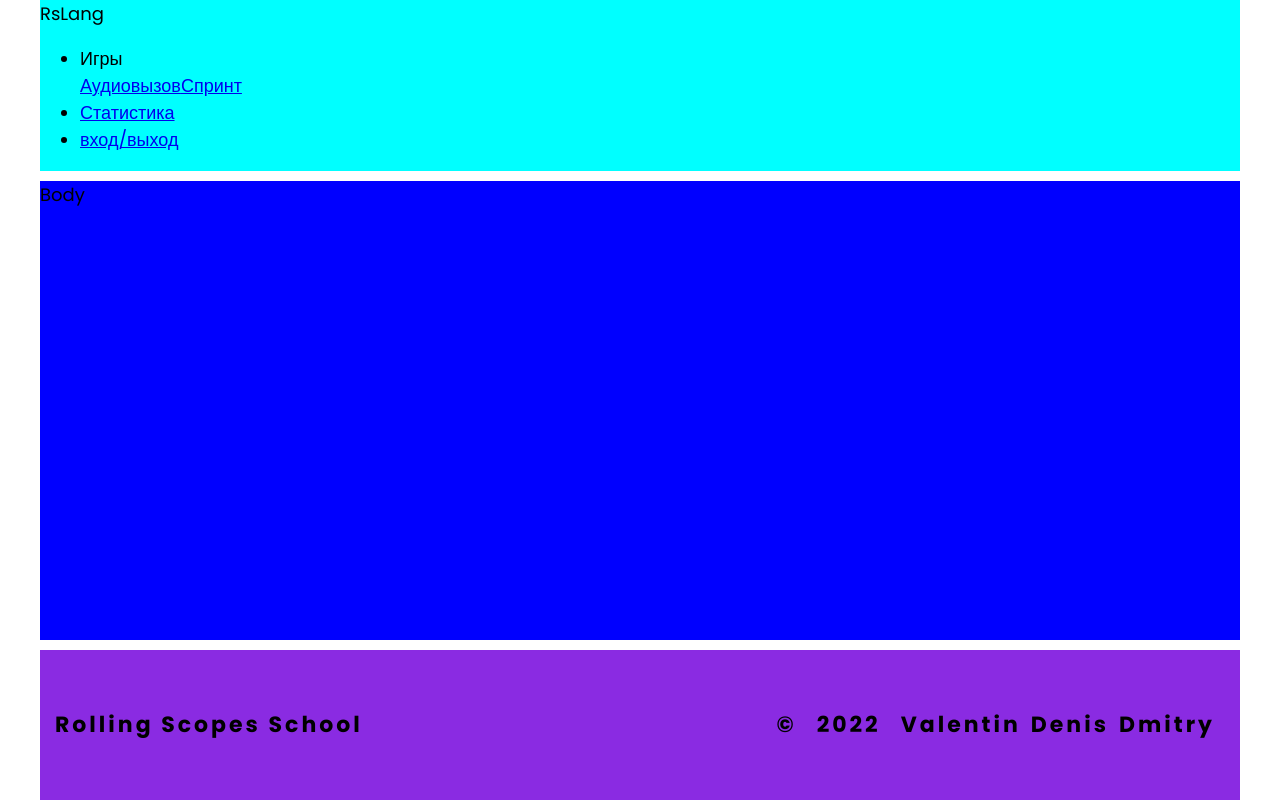
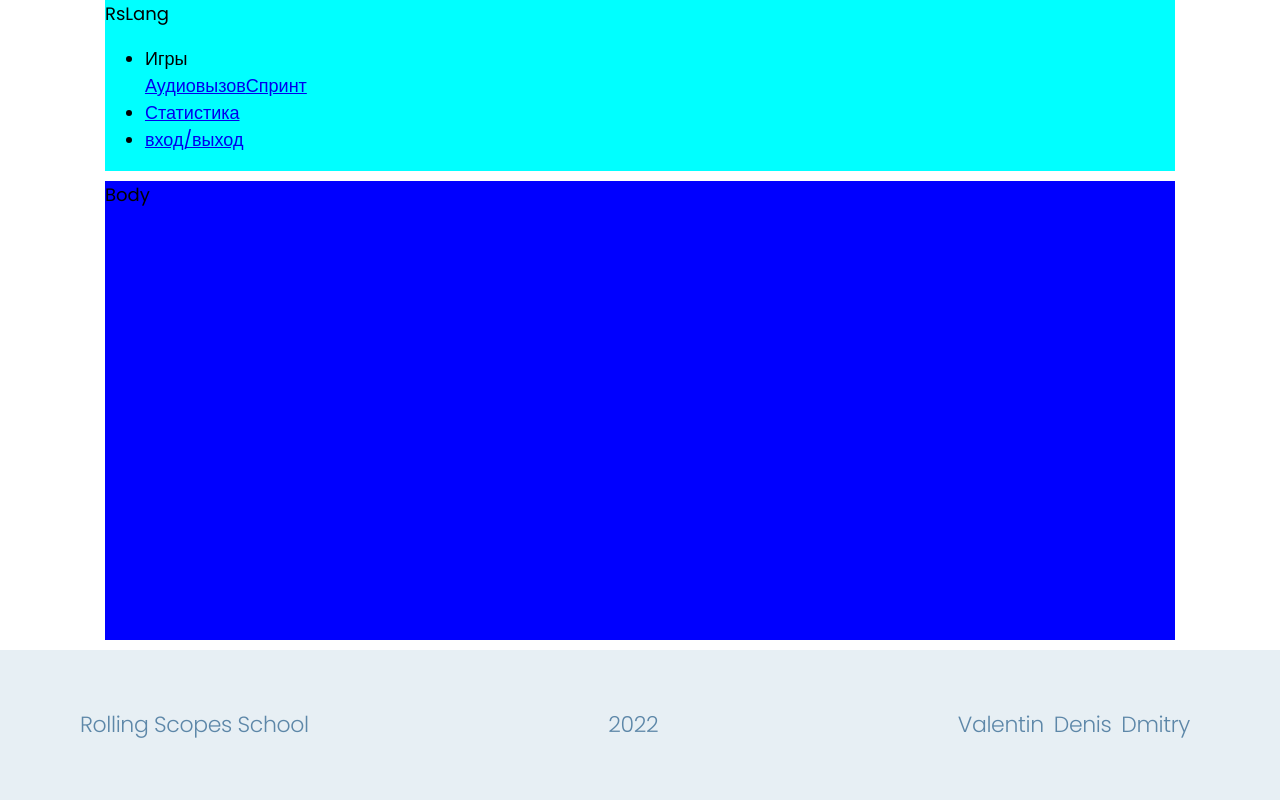
Before and after one commit to DnsYOUdnk/rslang, a React (Create React App) app in the folder rslang-app/: page / in a window 1280 px wide. Built offline with nearby package versions, Linux system fonts and the light colour scheme.

Commit message:
fix: change styles in footer

```diff
--- a/rslang-app/src/components/Footer/Footer.module.css
+++ b/rslang-app/src/components/Footer/Footer.module.css
@@ -1,8 +1,11 @@
  .footer {
     height: 150px;
-    padding: 50px 15px;
-    font-weight: 700;
-    letter-spacing: 3px;
+    padding: 50px 80px;
+    font-weight: 300;
+    line-height: 140%;
+    letter-spacing: -0.02em;
+	background-color: var(--footer-bg-color);
+    color: var(--main-color);
 }
 
 .footer__wrap {
@@ -33,5 +36,5 @@
 }
 
 .footer__rss:hover, .footer__box a:hover {
-    color: rgb(135, 12, 12);
+    color: var(--link-color);
 }
--- a/rslang-app/src/components/Footer/Footer.tsx
+++ b/rslang-app/src/components/Footer/Footer.tsx
@@ -10,9 +10,8 @@ export const Footer = ({ className, ...props }: FooterProps): JSX.Element => {
               Rolling Scopes School
             </a>
 
+              <div>2022</div>
             <div className={cl.footer__box}>
-              <div>©</div>
-              <div>2022</div>
               <a href='https://github.com/ValentinBrest'>Valentin</a>
               <a href='#'>Denis</a>
               <a href='#'>Dmitry</a>
--- a/rslang-app/src/pages/MainPage/MainPage.module.css
+++ b/rslang-app/src/pages/MainPage/MainPage.module.css
@@ -8,7 +8,7 @@
 	grid-template-areas:
 		". header . "
 		". body ."
-		". footer .";
+		"footer  footer footer ";
 }
 
 .header {
@@ -22,8 +22,7 @@
 }
 
 .footer {
-	grid-area: footer;
-	background-color: blueviolet;
+	grid-area: footer;;
 }
 
 @media (max-width: 768px) {
--- a/rslang-app/src/styles/global.css
+++ b/rslang-app/src/styles/global.css
@@ -1,4 +1,13 @@
-@import url('https://fonts.googleapis.com/css2?family=Poppins:ital,wght@0,400;0,700;1,400&display=swap');
+@import url('https://fonts.googleapis.com/css2?family=Poppins:wght@300;400;600;700&display=swap');
+
+:root {
+    --main-color: #5D87A8;;
+    --title-color: #25323D;
+    --link-color: #AF48FF;
+    --main-bg-color: #E5E5E5;;
+    --footer-bg-color: #E7EFF4;
+
+}
 
 * {
     box-sizing: border-box;
```
